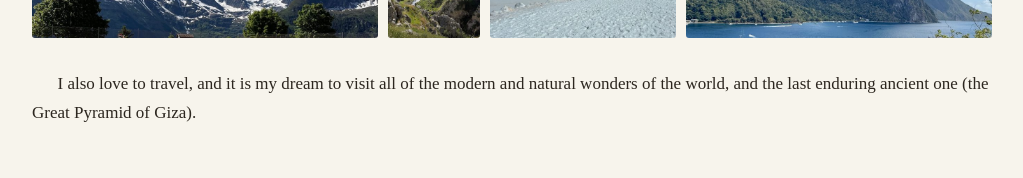
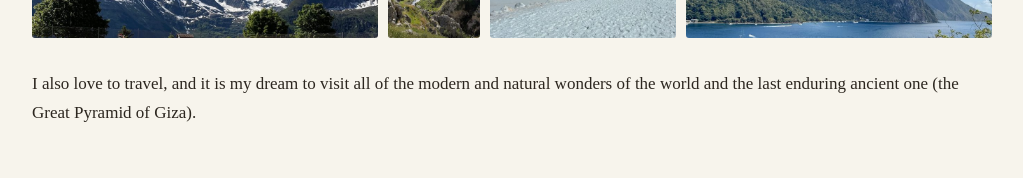
Before and after one commit to veronicas-world/aboutme, a Next.js app: page /about in a window 1280 px wide. Shown: the part 4179-4357 px from the top of the page, without its empty margins (128-1151 px from the left). Built offline with nearby package versions, Linux system fonts and the light colour scheme.

Commit message:
About: travel line tweaks

```diff
--- a/src/app/about/page.tsx
+++ b/src/app/about/page.tsx
@@ -79,9 +79,9 @@ export default function AboutPage() {
         <Article content={md} />
         <MountainGallery />
         <div className="article" style={{ marginTop: 32 }}>
-          <p>
+          <p style={{ textIndent: 0 }}>
             I also love to travel, and it is my dream to visit all of the modern and natural
-            wonders of the world, and the last enduring ancient one (the Great Pyramid of Giza).
+            wonders of the world and the last enduring ancient one (the Great Pyramid of Giza).
           </p>
         </div>
 
```
